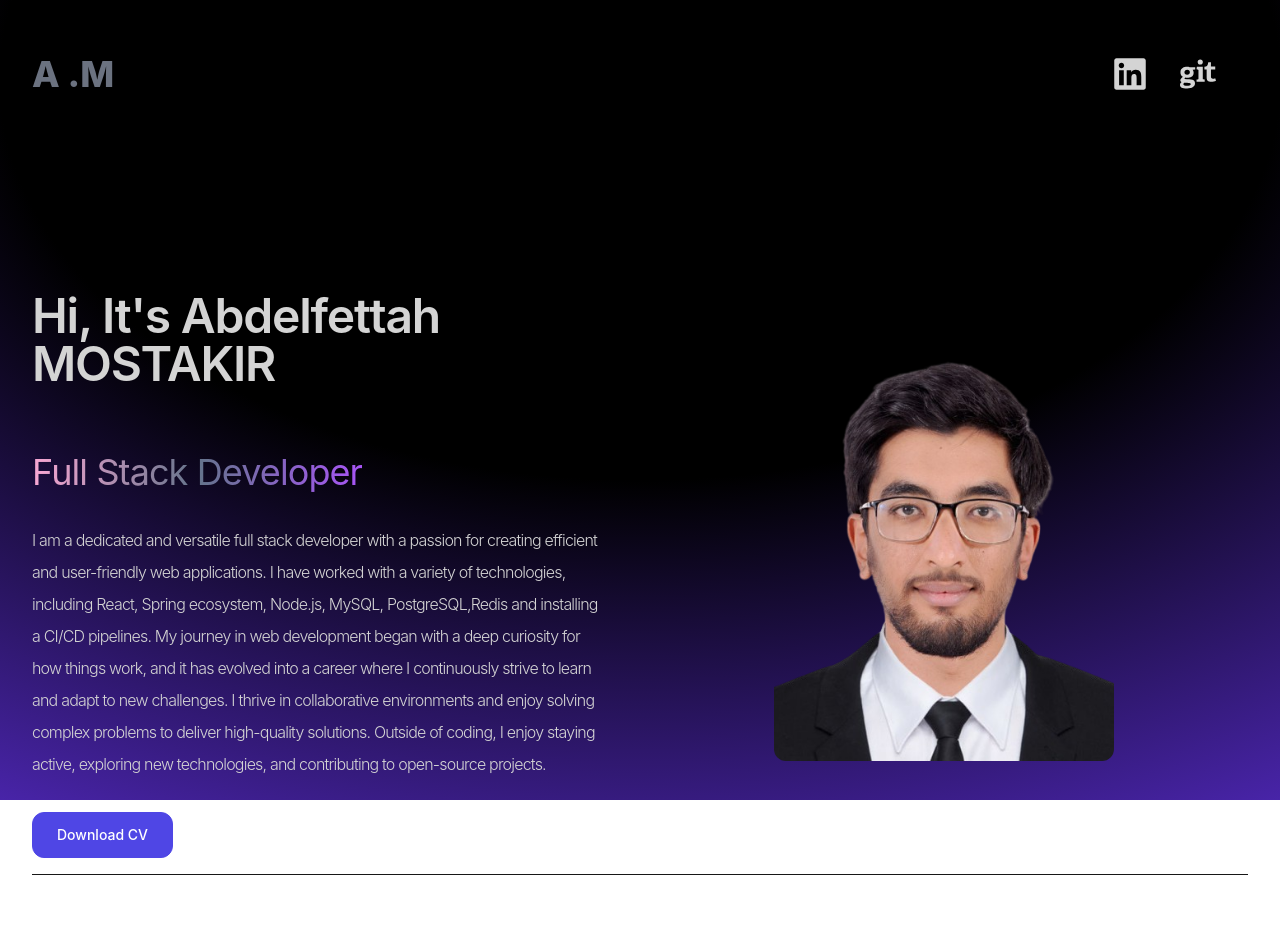
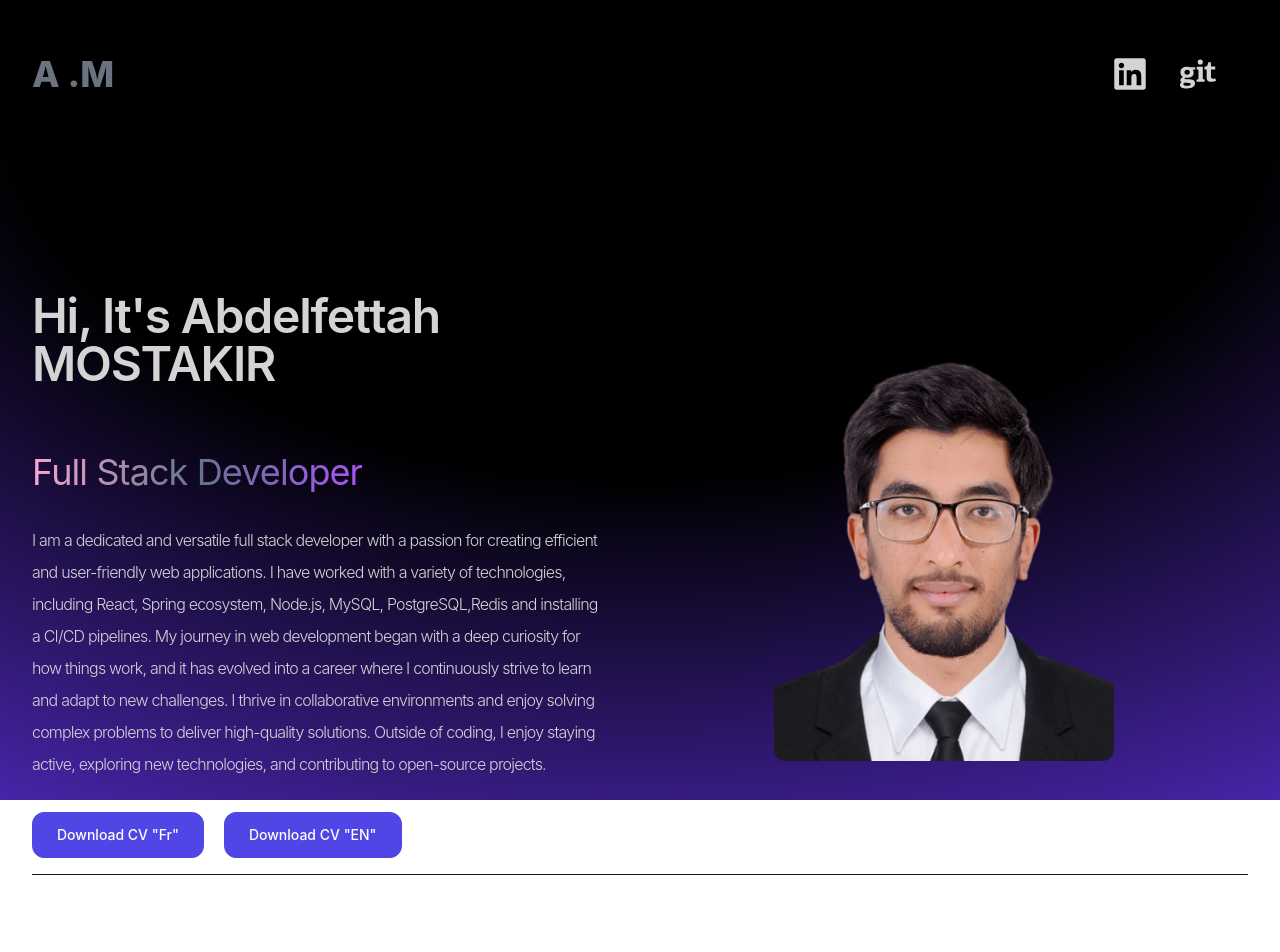
Before and after one commit to Xliight/My-profolio, a React (Vite) app: page / in a window 1280 px wide. Shown: the top 952 px of the page. Built offline with nearby package versions, Linux system fonts and the light colour scheme; a web font is replaced by a local one.

Commit message:
Adding ENG CV

```diff
--- a/src/componenets/Hero.jsx
+++ b/src/componenets/Hero.jsx
@@ -28,13 +28,23 @@
                       {HERO_CONTENT}
 
                     </motion.p>
-                    <motion.a
-                    variants={container(1)}
-                    initial='hidden' animate='visible'
-                    className="inline-block rounded-xl border border-indigo-600 bg-indigo-600 px-6 py-3 text-sm font-medium text-white hover:bg-transparent hover:text-green-500 focus:outline-none focus:ring active:text-indigo-500"
-                        href="/CV_ABDELFETTAH_MOSTAKIR.pdf"
-                      >
-                        Download CV</motion.a>
+                    <div className="flex gap-5 flex-col sm:flex-row">
+                      <motion.a
+                      variants={container(1)}
+                      initial='hidden' animate='visible'
+                      className="inline-block rounded-xl border border-indigo-600 bg-indigo-600 px-6 py-3 text-sm font-medium text-white hover:bg-transparent hover:text-green-500 focus:outline-none focus:ring active:text-indigo-500"
+                          href="/CV_ABDELFETTAH_MOSTAKIR.pdf" target="_blank"
+                        >
+                          Download CV "Fr"</motion.a>
+                      <motion.a
+                      variants={container(1)}
+                      initial='hidden' animate='visible'
+                      className="inline-block rounded-xl border border-indigo-600 bg-indigo-600 px-6 py-3 text-sm font-medium text-white hover:bg-transparent hover:text-green-500 focus:outline-none focus:ring active:text-indigo-500"
+                          href="/Resum_ABDELFETTAH_MOSTAKIR.pdf" target="_blank"
+                        >
+                          Download CV "EN"</motion.a>
+                    </div>
+
                 </div>
             </div>
             <div className=" m-auto h-[500px] lg:w-1/2 lg:p-8  ">
```
Also changed, not shown: 1 other file (tests, documents, lock files or other folders).
